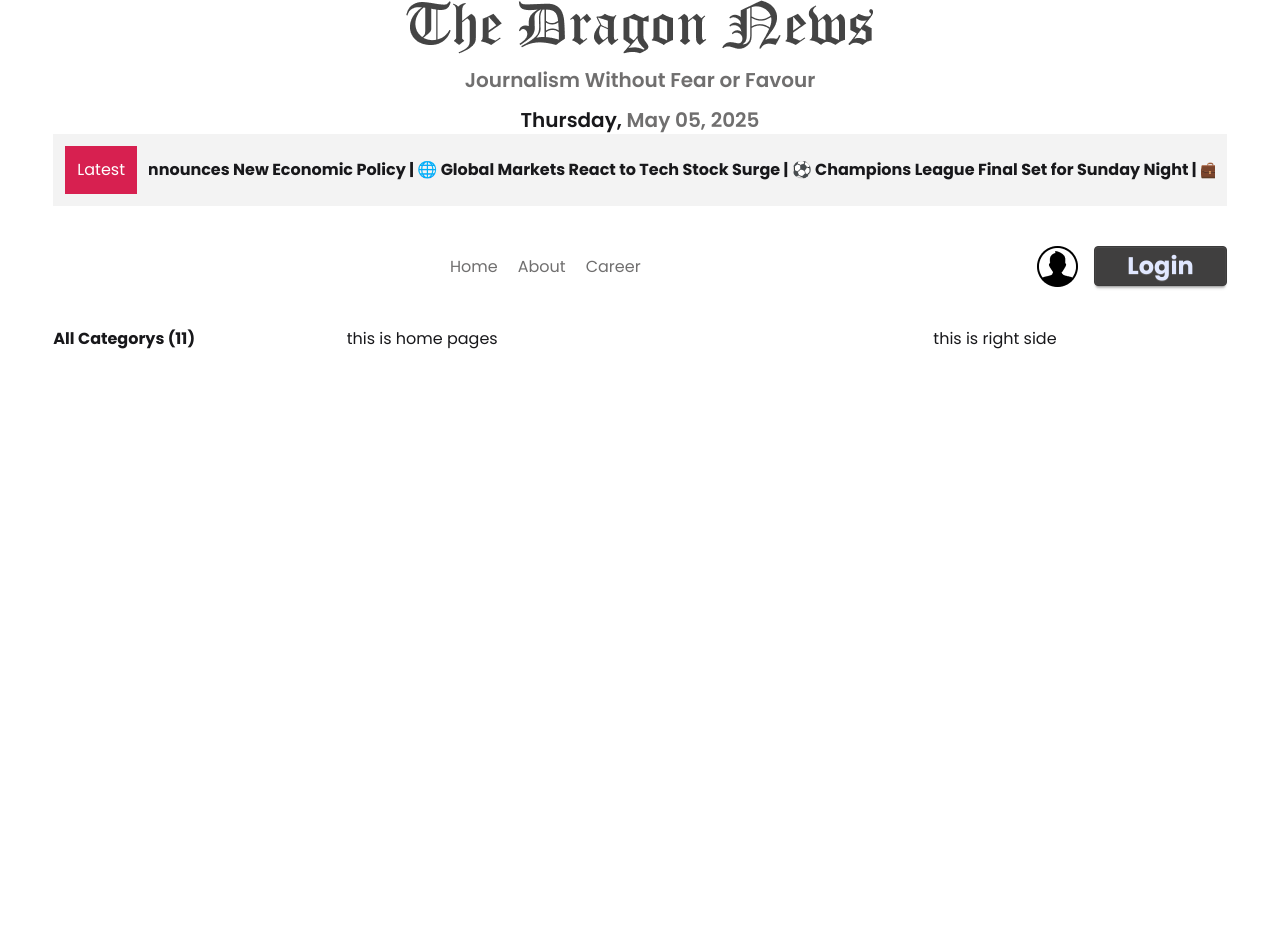
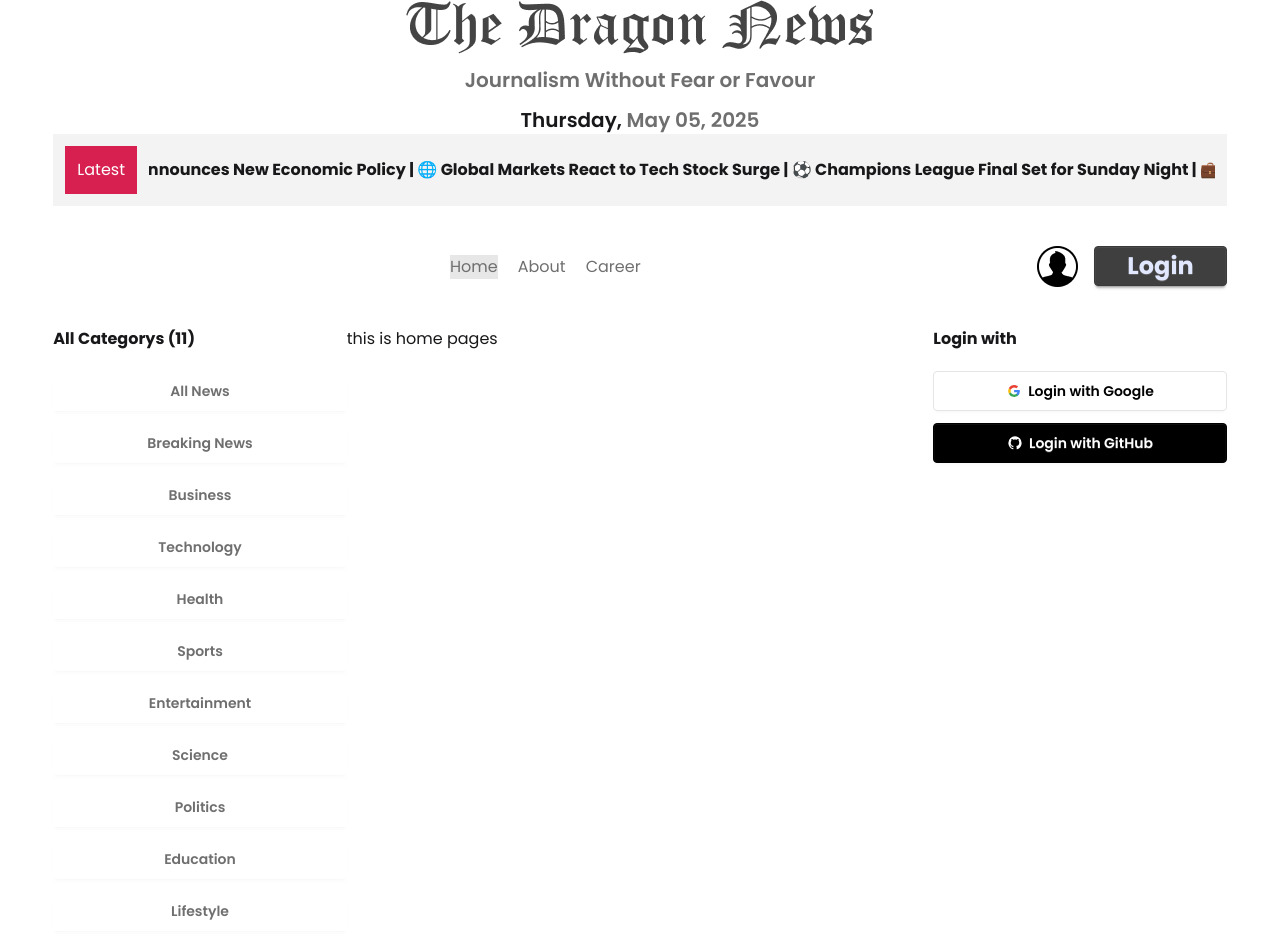
Before and after one commit to TIMIT75E/Dragon-news, a React (Vite) app: page / in a window 1280 px wide. Before the commit the page ends 800 px from the top, so only its background shows below. Built offline with nearby package versions, Linux system fonts and the light colour scheme.

Commit message:
Display Categories & Show Params & Social Login options

```diff
--- a/src/Component/Categorys.jsx
+++ b/src/Component/Categorys.jsx
@@ -1,4 +1,5 @@
 import React, { use } from 'react';
+import { NavLink } from 'react-router';
 
 
 
@@ -13,6 +14,16 @@
     return (
         <div>
             <h1 className='font-bold'>All Categorys ({categorys.length})</h1>
+            <div className='grid grid-cols-1 gap-3 mt-5'>
+                {
+                    categorys.map(categorys =>
+                        <NavLink
+                            key={categorys.id}
+                            className={"btn bg-base-100 border-0 hover:bg-base-200 font-semibold text-accent"}
+                            to={`/category/${categorys.id}`}
+                            > {categorys.name} </NavLink>)
+                }
+            </div>
         </div>
     );
 };
--- a/src/Component/HomeLayout/RightAside.jsx
+++ b/src/Component/HomeLayout/RightAside.jsx
@@ -1,9 +1,10 @@
 import React from 'react';
+import SocialLogIn from './SocialLogIn';
 
 const RightAside = () => {
     return (
         <div>
-            <h1>this is right side</h1>
+            <SocialLogIn></SocialLogIn>
         </div>
     );
 };
--- /dev/null
+++ b/src/Component/HomeLayout/SocialLogIn.jsx
@@ -0,0 +1,24 @@
+import React from 'react';
+
+const SocialLogIn = () => {
+    return (
+        <div>
+            <h1 className='font-bold mb-5'>Login with </h1>
+
+            <div className='space-y-3'>
+                {/* Google */}
+                <button className="btn bg-white text-black border-[#e5e5e5] w-full">
+                    <svg aria-label="Google logo" width="16" height="16" xmlns="http://www.w3.org/2000/svg" viewBox="0 0 512 512"><g><path d="m0 0H512V512H0" fill="#fff"></path><path fill="#34a853" d="M153 292c30 82 118 95 171 60h62v48A192 192 0 0190 341"></path><path fill="#4285f4" d="m386 400a140 175 0 0053-179H260v74h102q-7 37-38 57"></path><path fill="#fbbc02" d="m90 341a208 200 0 010-171l63 49q-12 37 0 73"></path><path fill="#ea4335" d="m153 219c22-69 116-109 179-50l55-54c-78-75-230-72-297 55"></path></g></svg>
+                    Login with Google
+                </button>
+                {/* GitHub */}
+                <button className="btn bg-black text-white border-black w-full">
+                    <svg aria-label="GitHub logo" width="16" height="16" xmlns="http://www.w3.org/2000/svg" viewBox="0 0 24 24"><path fill="white" d="M12,2A10,10 0 0,0 2,12C2,16.42 4.87,20.17 8.84,21.5C9.34,21.58 9.5,21.27 9.5,21C9.5,20.77 9.5,20.14 9.5,19.31C6.73,19.91 6.14,17.97 6.14,17.97C5.68,16.81 5.03,16.5 5.03,16.5C4.12,15.88 5.1,15.9 5.1,15.9C6.1,15.97 6.63,16.93 6.63,16.93C7.5,18.45 8.97,18 9.54,17.76C9.63,17.11 9.89,16.67 10.17,16.42C7.95,16.17 5.62,15.31 5.62,11.5C5.62,10.39 6,9.5 6.65,8.79C6.55,8.54 6.2,7.5 6.75,6.15C6.75,6.15 7.59,5.88 9.5,7.17C10.29,6.95 11.15,6.84 12,6.84C12.85,6.84 13.71,6.95 14.5,7.17C16.41,5.88 17.25,6.15 17.25,6.15C17.8,7.5 17.45,8.54 17.35,8.79C18,9.5 18.38,10.39 18.38,11.5C18.38,15.32 16.04,16.16 13.81,16.41C14.17,16.72 14.5,17.33 14.5,18.26C14.5,19.6 14.5,20.68 14.5,21C14.5,21.27 14.66,21.59 15.17,21.5C19.14,20.16 22,16.42 22,12A10,10 0 0,0 12,2Z"></path></svg>
+                    Login with GitHub
+                </button>
+            </div>
+        </div>
+    );
+};
+
+export default SocialLogIn;
--- a/src/Pages/CategortNews.jsx
+++ b/src/Pages/CategortNews.jsx
@@ -1,9 +1,14 @@
 import React from 'react';
+import { useParams } from 'react-router';
 
 const CategortNews = () => {
+
+    const {id} = useParams();
+    console.log(id);
+
     return (
         <div>
-            <h1>CategortNews</h1>
+            <h1>CategortNews  - {id}</h1>
         </div>
     );
 };
--- a/src/index.css
+++ b/src/index.css
@@ -17,3 +17,7 @@
   *{
     font-family: "Poppins", sans-serif;
   }
+
+  a.active{
+    @apply bg-base-300
+  }
```
